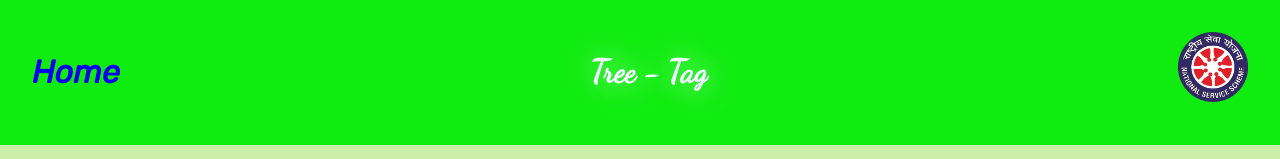
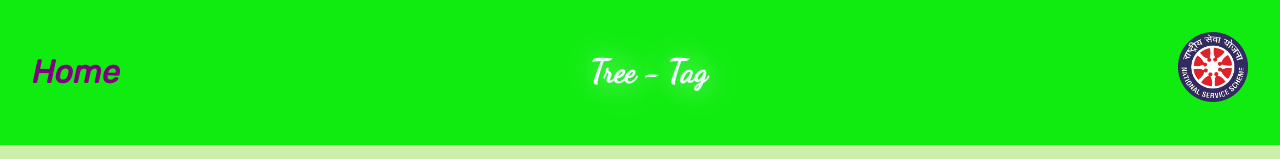
Before and after one commit to Himanshu-Bhundere/Tree_qr_code, a React (Create React App) app: page / in a window 1280 px wide. Shown: the top 159 px of the page. Built offline with nearby package versions, Linux system fonts and the light colour scheme.

Commit message:
navbar final

```diff
--- a/src/App.css
+++ b/src/App.css
@@ -5,7 +5,10 @@
 a:active {
   color: antiquewhite;
 }
+a {
+color:inherit;
 
+}
 .App-logo {
   height: 40vmin;
   pointer-events: none;
@@ -16,6 +19,8 @@ a:active {
     animation: App-logo-spin infinite 20s linear;
   }
 }
+
+.nav
 
 .App-header {
   background-color: #282c34;
--- a/src/App.js
+++ b/src/App.js
@@ -10,7 +10,7 @@ function App() {
       <div className="App">
         <div className="toolbar">
           <div className="toolbarGoto">
-            <h1 style={{ fontFamily: "Rubik" }}>
+            <h1 style={{ fontFamily: "Rubik", color: "purple" }}>
               <a style={{ textDecoration: "none" }} href="/">
                 Home
               </a>
```
